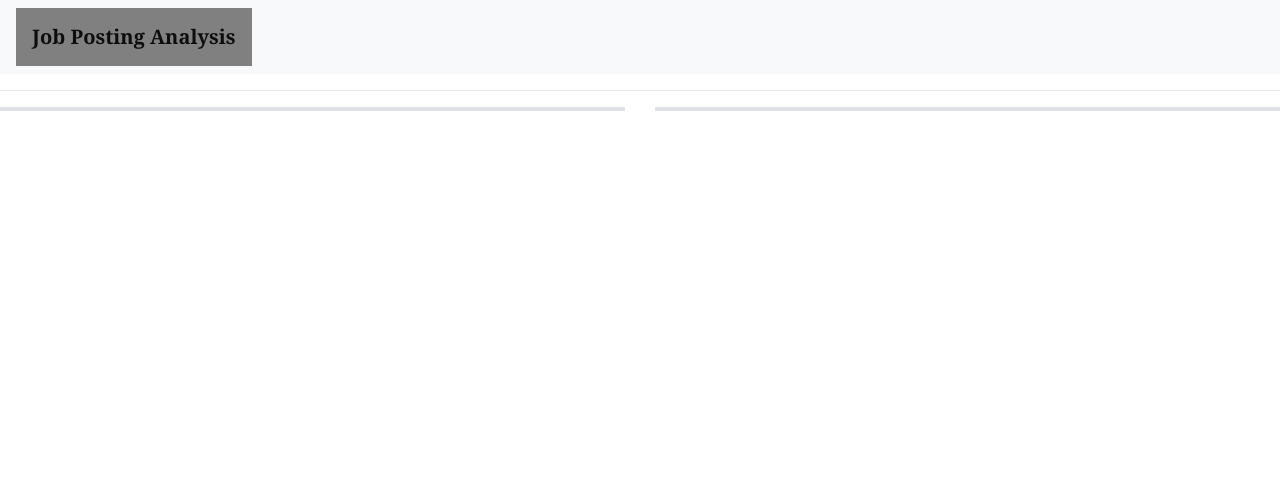
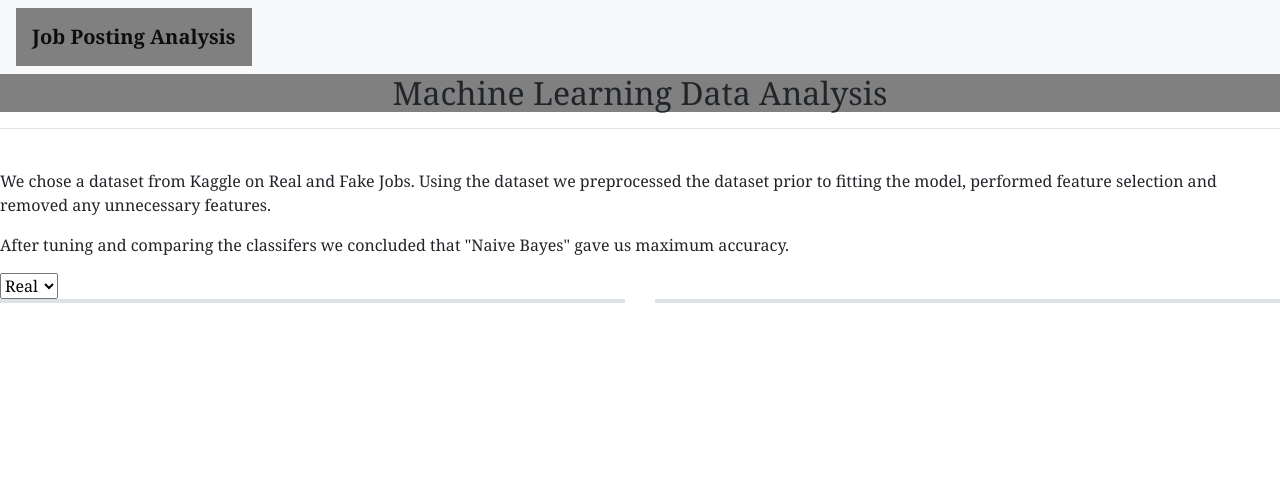
Before and after one commit to busy0312/Jobposting_ML, a Python web app: template templates/Analysis.html in a window 1280 px wide. Shown: the top 502 px of that part. Run offline with Jinja, Linux system fonts and the light colour scheme; the template is opened without the code that fills it, so the values that code supplies are empty; the page is wider than the window, and the part outside it is not shown; some libraries are stand-ins or nearby versions.

Commit message:
Adding app.js and updated index.html

```diff
--- /dev/null
+++ b/static/js/app.js
@@ -0,0 +1,90 @@
+function buildCharts(jobs) {
+
+    async function test() {
+
+        var data = await d3.csv("../Resources/jobpost.csv")
+
+
+        var fraud = d3.select("#selvalue").node().value;
+        console.log(fraud);
+
+        var filteredData = data.filter(d => d.fraudulent === fraudulent);
+        console.log(filteredData);
+
+        var fraudcat = filteredData.map(d => +d.fraudulent)
+            // console.log(`Fraudulent: ${fraudcat}`)
+
+        var req_ed = filteredData.map(d => d.required_education)
+            // console.log(`Required Education: ${req_ed}`)
+
+        var pieTrace = {
+            values: fraudcat,
+            labels: req_ed,
+            // hovertext: ,
+            hoverinfo: 'hovertext',
+            type: 'pie',
+
+        };
+
+        var pieLayout = {
+            'legend': {
+                x: 0.1,
+                // y: 5,
+                'orientation': 'h'
+            }
+        };
+        // title: `Pie Chart `,
+
+
+
+        Plotly.plot("pie", [pieTrace], pieLayout);
+
+    };
+
+
+}
+
+function dropdowninfo(jobs) {
+    // Reading CSV File
+    d3.csv("../Resources/jobpost.csv").then((data) => {
+        d3.select("#selvalue").on("change", test)
+    });
+};
+
+
+// create the function for the change event
+function optionChanged(jobs) {
+    buildCharts(jobs);
+    dropdowninfo(jobs);
+
+
+}
+
+// create the function to get initial data
+function init() {
+    // Grab a reference to the dropdown select element
+
+
+
+    // Use the list of sample names to populate the select options
+    d3.csv("../Resources/jobpost.csv").then((data) => {
+        console.log(data)
+
+        d3.select("#selvalue")
+            .selectAll('myOptions')
+            .data(d3.map(data, function(d) { return d.fraudulent; }).keys())
+            .enter()
+            .append('option')
+            .text(function(d) { return d; }) // text showed in the menu
+
+    });
+
+
+
+    buildCharts(jobs);
+    dropdowninfo(jobs);
+
+};
+
+
+init();
--- a/templates/Analysis.html
+++ b/templates/Analysis.html
@@ -30,18 +30,30 @@
         </nav>
 
 
-        <section class="comparison_container">
-            <header>
-                <h2 class="h2header"></h2>
+        <section class="charts_container">
+            <header style="background-color: grey;">
+                <h2 class="h2header" style="text-align: center;border-color: teal;">Machine Learning Data Analysis</h2>
             </header>
             <hr>
             <h6 style="text-indent: 5%"></h6>
+            <br>
+            <p>We chose a dataset from Kaggle on Real and Fake Jobs. Using the dataset we preprocessed the dataset prior to fitting the model, performed feature selection and removed any unnecessary features.</p>
+            <p>After tuning and comparing the classifers we concluded that "Naive Bayes" gave us maximum accuracy. </p>
+            <div class="row">
+                <img src="" alt="">
+                <img src="" alt="">
+            </div>
+
+            <select id="selvalue">
+                <option value=Real>Real</option>
+                <option value=Fake>Fake</option>
+            </select>
 
             <div class="row">
                 <!-- <div class="subcontainer" > -->
                 <div class="col-xs-12 col-md-6">
                     <div class="border">
-                        <div id="bar">
+                        <div id="pie">
                             <!-- We append our bar chart here. -->
                         </div>
                     </div>
@@ -58,7 +70,7 @@
 
                 <div class="col-xs-12 col-md-6">
                     <div class="border">
-                        <div id="bar">
+                        <div id="pie">
                             <!-- We append our bar chart here. -->
                         </div>
                     </div>
--- a/templates/index.html
+++ b/templates/index.html
@@ -105,5 +105,6 @@
 <footer id="footer">
     Project Owners: Abby, James, Jacob, Neelam and Veronica <br> Thanks for visiting our website!!! <br> © Data Analysis and Visualization BootCamp 2020
 </footer>
+<script type="text/javascript " src="static/js/app.js"></script>
 
 </html>
```
Also changed, not shown: other parts of templates/Analysis.html (+1 -0 lines), 1 other file.
